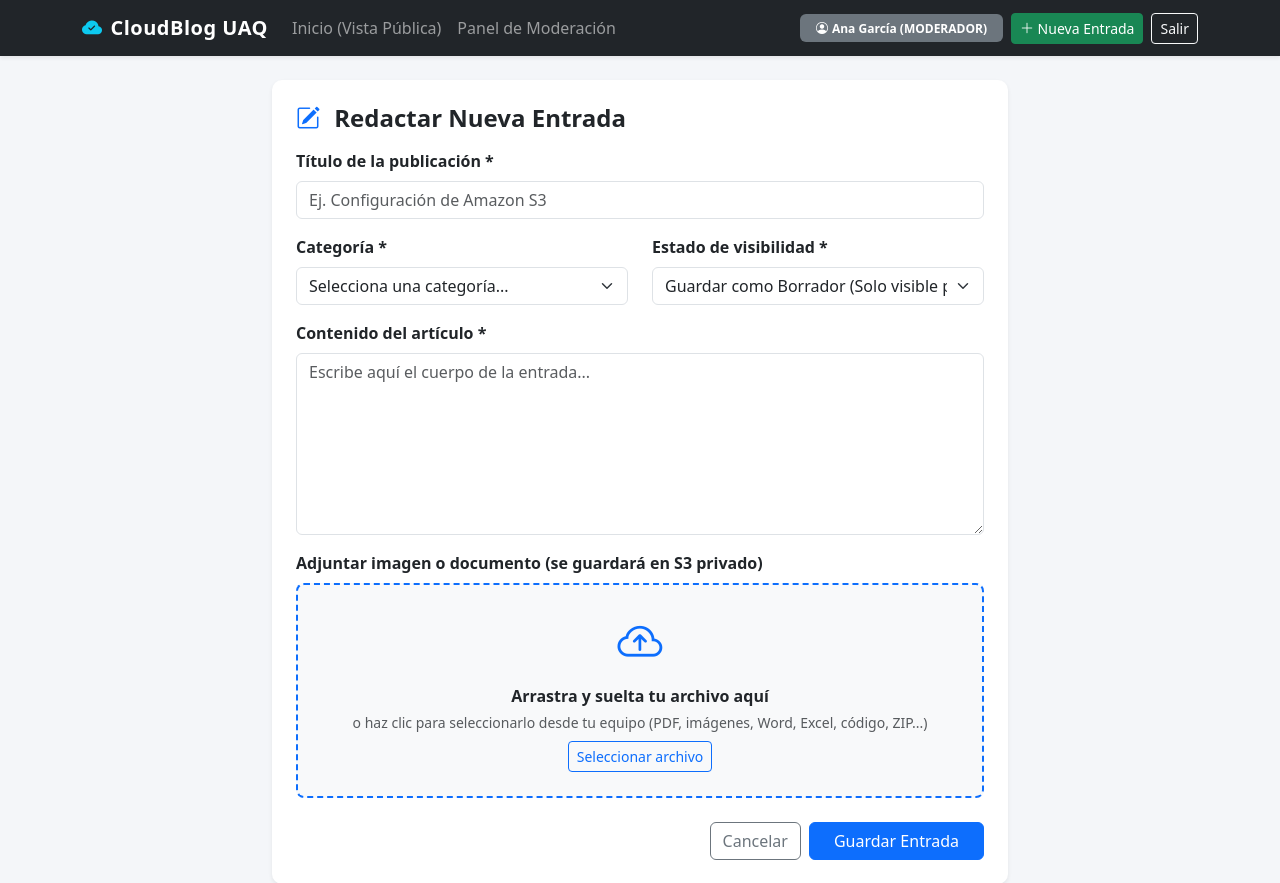
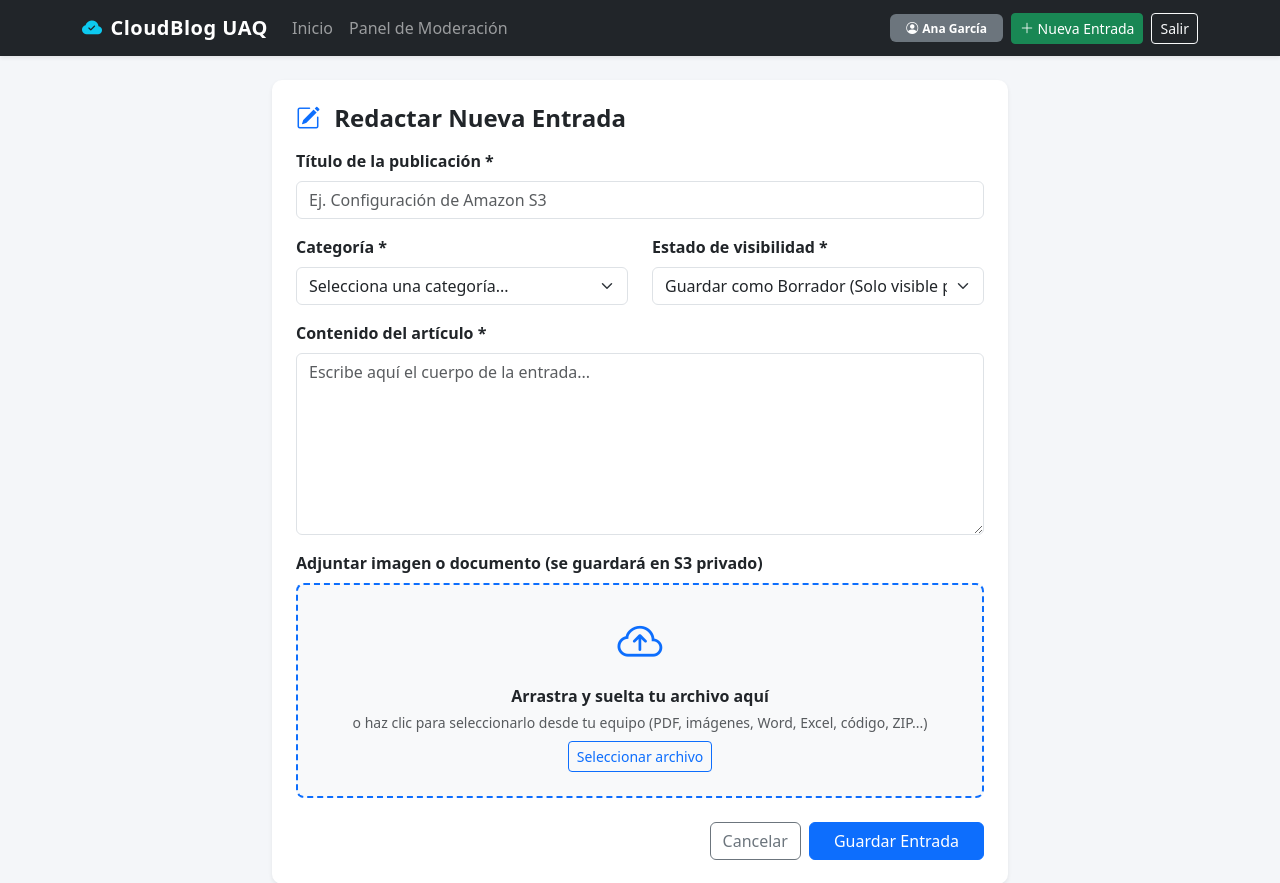
Before and after one commit to Dielth/blog-multiusuario-eq4_cloud-is-04, a Flask app: page /nueva in a window 1280 px wide. Shown: the top 883 px of the page. Run offline with Flask 3, Linux system fonts and the light colour scheme; a user stored in the database is signed in; data comes from the database, SQL or seed files in the repository.

Commit message:
UI: Simplificar textos de la barra de navegacion

```diff
--- a/templates/base.html
+++ b/templates/base.html
@@ -26,7 +26,7 @@
         <div class="collapse navbar-collapse" id="navMenu">
             <ul class="navbar-nav me-auto">
                 <li class="nav-item">
-                    <a class="nav-link" href="{{ url_for('index') }}">Inicio (Vista Pública)</a>
+                    <a class="nav-link" href="{{ url_for('index') }}">Inicio</a>
                 </li>
                 {% if session.get('user_id') %}
                 <li class="nav-item">
@@ -39,7 +39,7 @@
             <div class="d-flex align-items-center gap-2">
                 {% if session.get('user_id') %}
                     <span class="badge bg-secondary py-2 px-3">
-                        <i class="bi bi-person-circle me-1"></i>{{ session.get('nombre') }} ({{ session.get('rol')|upper }})
+                        <i class="bi bi-person-circle me-1"></i>{{ session.get('nombre') }}
                     </span>
                     <a href="{{ url_for('editor') }}" class="btn btn-sm btn-success">
                         <i class="bi bi-plus-lg"></i> Nueva Entrada
@@ -47,7 +47,7 @@
                     <a href="{{ url_for('logout') }}" class="btn btn-sm btn-outline-light">Salir</a>
                 {% else %}
                     <a href="{{ url_for('login') }}" class="btn btn-sm btn-info fw-semibold">
-                        <i class="bi bi-box-arrow-in-right me-1"></i>Acceso Autores / Moderador
+                        <i class="bi bi-box-arrow-in-right me-1"></i>Ingresar
                     </a>
                 {% endif %}
             </div>
```
